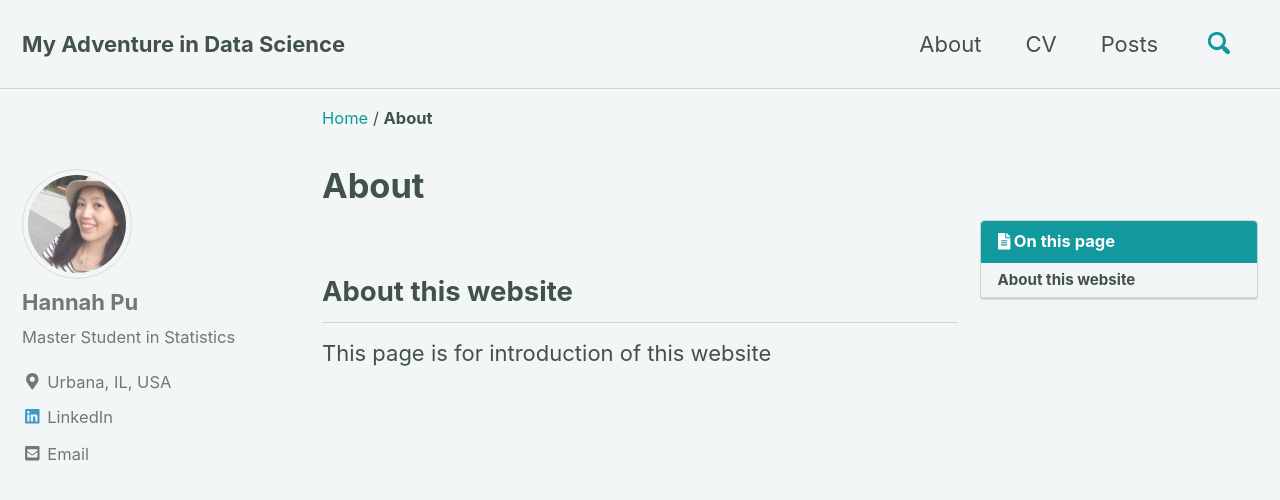
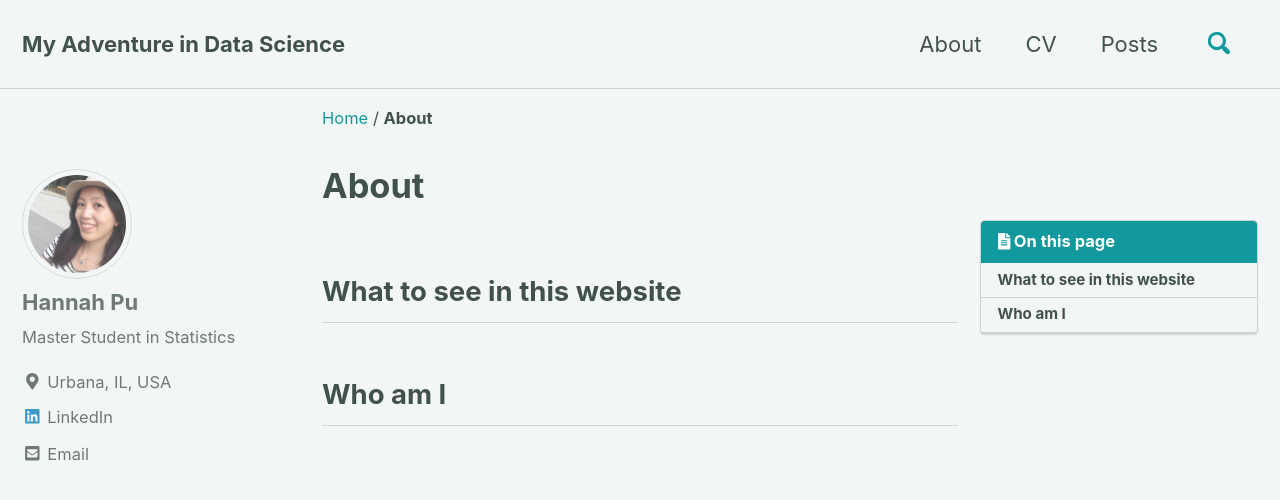
Before and after one commit to hannahpu/hannahpu.github.io, a Jekyll site: the page built from _pages/about.md, in a window 1280 px wide and 900 px high. Shown: the top 500 px of the window. Built offline with Jekyll 4.4.1, drawn with Linux system fonts in a browser that asks for light colours; cached includes are drawn as plain includes; nearby versions of some CDN libraries.

Commit message:
Update about.md

```diff
--- a/_pages/about.md
+++ b/_pages/about.md
@@ -8,5 +8,7 @@ author_profile: true
 last_modified_at:
 toc: true
 ---
-## About this website
-This page is for introduction of this website
+## What to see in this website
+
+
+## Who am I
```
